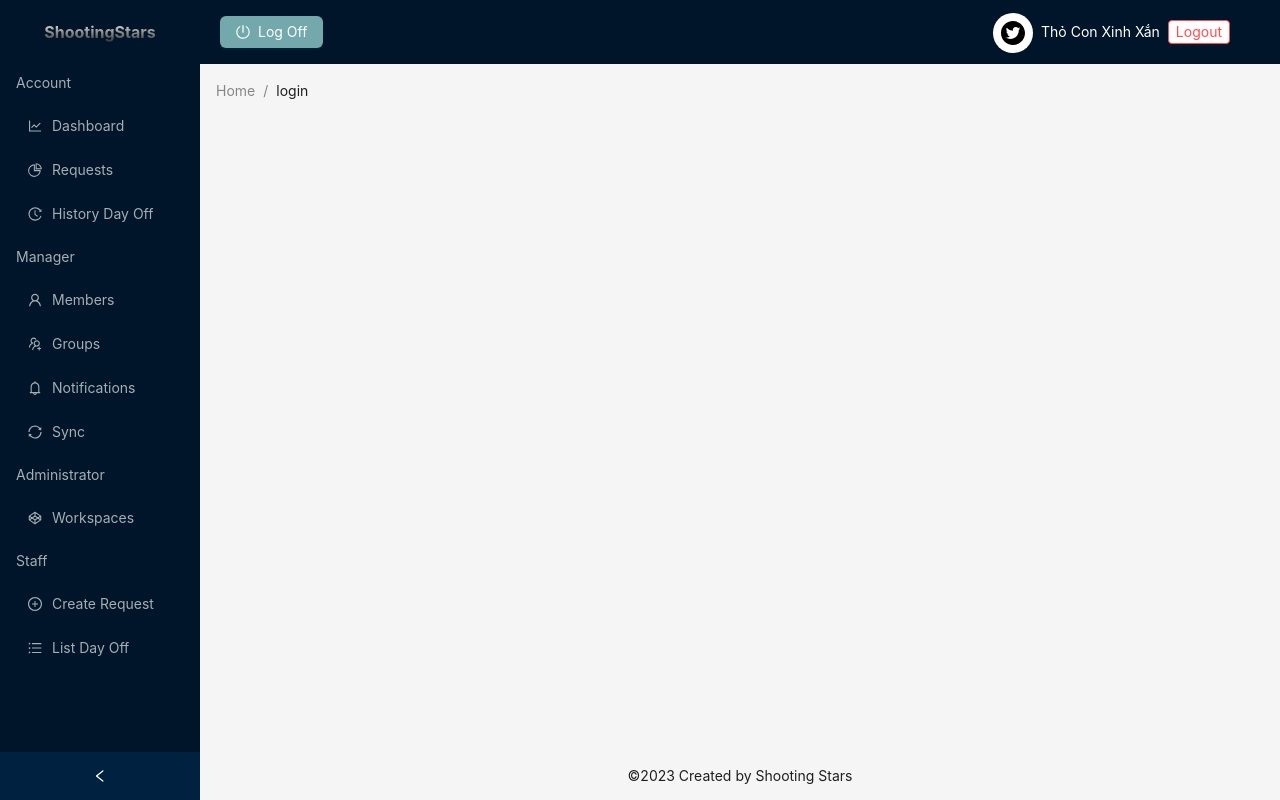
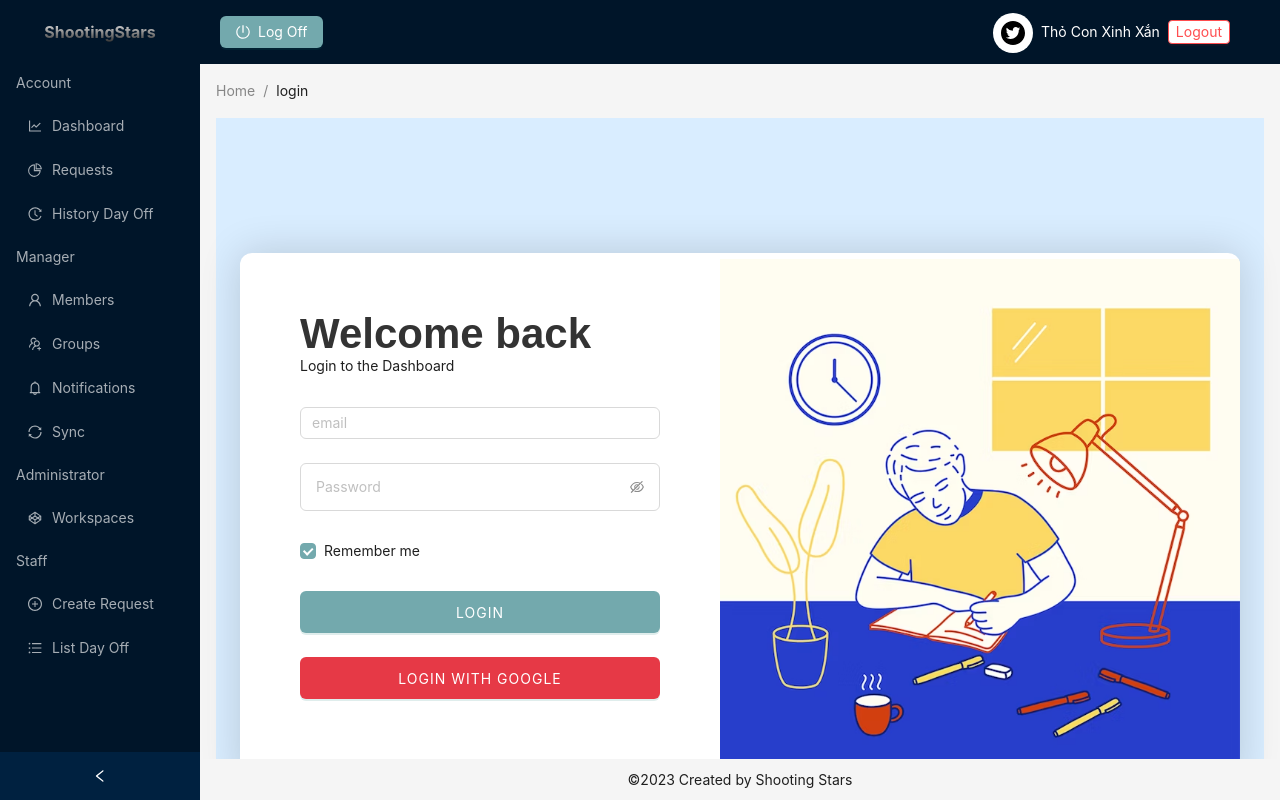
Before and after one commit to khoinguyen80/UI-code-, a React (Vite) app: page /login in a window 1280 px wide. Built offline with nearby package versions, Linux system fonts and the light colour scheme.

Commit message:
feat: nguyen-updaterefreshtokenforlogin (#19)
Co-authored-by: nguyendeptrai <nguyendeptrai@gmail.com>
Co-authored-by: kiranguyen2000 <98039366+kiranguyen2000@users.noreply.github.com>

```diff
--- a/src/App.jsx
+++ b/src/App.jsx
@@ -2,6 +2,7 @@ import MainLayouts from '@root/layouts/MainLayout'
 import { BrowserRouter, Routes, Route } from 'react-router-dom'
 import { ToastContainer } from 'react-toastify'
 import 'react-toastify/dist/ReactToastify.css'
+import Auth from './Auth/Auth'
 import DayoffDetail from './pages/Account/DayoffDetail'
 import FormReviewRequest from './pages/Account/Request/FormReviewRequest'
 import Dashboard from './pages/Dashboard/Dashboard'
@@ -14,6 +15,8 @@ import MemberDetail from './pages/Member/MemberDetail'
 import CreateRequest from './pages/User/CreateRequest'
 
 export default function App() {
+  const token = localStorage.getItem('refresh_token')
+
   return (
     <BrowserRouter>
       <ToastContainer
@@ -30,6 +33,7 @@ export default function App() {
       />
       <MainLayouts>
         <Routes>
+          {!token && <Route exact element={<Auth />} path='/login' />}
           <Route exact element={<Dashboard />} path='/dashboard' />
           <Route
             exact
--- a/src/Auth/Auth.jsx
+++ b/src/Auth/Auth.jsx
@@ -1,25 +1,39 @@
 import image from '@root/assets/Login.jpg'
-import { loginRequest } from '@root/redux/actions'
-import { Checkbox, Form, Input, Button } from 'antd'
-import { useState } from 'react'
-import { useDispatch } from 'react-redux'
+import { Checkbox, Form, Input, Button, notification } from 'antd'
+import axios from 'axios'
+import { useNavigate } from 'react-router-dom'
 import { toast } from 'react-toastify'
 import { AuthStyled } from './Auth.styled'
+const Auth = () => {
+  const navigate = useNavigate()
+  const token = localStorage.getItem('refresh_token')
 
-const Auth = () => {
-  const [username, setUsername] = useState('')
-  const [password, setPassword] = useState('')
-
-  const dispatch = useDispatch()
-  const handleSubmitForm = (e) => {
-    e.preventDefault()
-    dispatch(loginRequest(username, password))
+  const handleSubmitForm = async (e) => {
+    try {
+      const body = {
+        email: e.email,
+        password: e.password,
+      }
+      const results = await axios.post(
+        'http://localhost:4000/api/admin/login',
+        body
+      )
+      // eslint-disable-next-line yoda
+      if (results.status === 200) {
+        localStorage.setItem('refresh_token', results.data.refresh_token)
+        notification.success({ message: results.data.msg })
+        navigate('/dashboard')
+      }
+    } catch (err) {
+      console.log(err)
+    }
   }
 
   const onFinishFailed = (errorInfo) => {
     console.log('Failed:', errorInfo)
     toast.error('Login failed')
   }
+  if (token) return <></>
   return (
     <AuthStyled className='login-page'>
       <div className='login-box'>
@@ -35,25 +49,17 @@ const Auth = () => {
           <p className='form-title'>Welcome back</p>
           <p>Login to the Dashboard</p>
           <Form.Item
-            name='username'
-            rules={[{ required: true, message: 'Please input your username!' }]}
+            name='email'
+            rules={[{ required: true, message: 'Please input your email!' }]}
           >
-            <Input
-              placeholder='Username'
-              value={username}
-              onChange={(e) => setUsername(e.target.value)}
-            />
+            <Input placeholder='email' />
           </Form.Item>
 
           <Form.Item
             name='password'
             rules={[{ required: true, message: 'Please input your password!' }]}
           >
-            <Input.Password
-              placeholder='Password'
-              value={password}
-              onChange={(e) => setPassword(e.target.value)}
-            />
+            <Input.Password placeholder='Password' />
           </Form.Item>
 
           <Form.Item name='remember' valuePropName='checked'>
```
Also changed, not shown: jsconfig.json (deleted, +0 -8 lines), src/pages/Profile/profile.jsx (added), src/pages/Profile/updateProfile.jsx (added).
